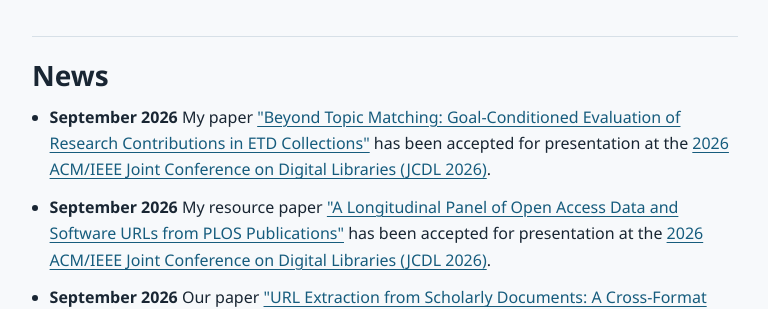
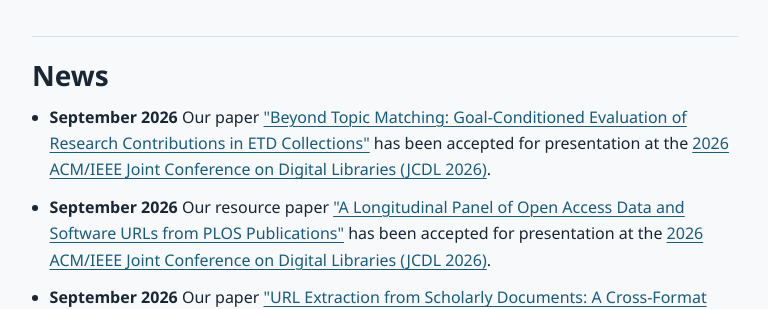
Before and after one commit to waingram/waingram.github.io, a Jekyll site: the page built from index.md, in a window 1280 px wide and 900 px high, scrolled down 1088 px. Shown: the part 154-463 px from the top of the window, without its empty margins (339-1107 px from the left). Built offline with Jekyll 4.4.1, drawn with Linux system fonts in a browser that asks for light colours; some web fonts are replaced.

Commit message:
Use collective authorship in JCDL announcements

```diff
--- a/_data/news.yml
+++ b/_data/news.yml
@@ -1,9 +1,9 @@
 - date: "September 2026"
   content: >
-    My paper <a href="https://2026.jcdl.org/accepted-contributions/" target="_blank" rel="noopener noreferrer">"Beyond Topic Matching: Goal-Conditioned Evaluation of Research Contributions in ETD Collections"</a> has been accepted for presentation at the <a href="https://2026.jcdl.org/" target="_blank" rel="noopener noreferrer">2026 ACM/IEEE Joint Conference on Digital Libraries (JCDL 2026)</a>.
+    Our paper <a href="https://2026.jcdl.org/accepted-contributions/" target="_blank" rel="noopener noreferrer">"Beyond Topic Matching: Goal-Conditioned Evaluation of Research Contributions in ETD Collections"</a> has been accepted for presentation at the <a href="https://2026.jcdl.org/" target="_blank" rel="noopener noreferrer">2026 ACM/IEEE Joint Conference on Digital Libraries (JCDL 2026)</a>.
 - date: "September 2026"
   content: >
-    My resource paper <a href="https://2026.jcdl.org/accepted-contributions/" target="_blank" rel="noopener noreferrer">"A Longitudinal Panel of Open Access Data and Software URLs from PLOS Publications"</a> has been accepted for presentation at the <a href="https://2026.jcdl.org/" target="_blank" rel="noopener noreferrer">2026 ACM/IEEE Joint Conference on Digital Libraries (JCDL 2026)</a>.
+    Our resource paper <a href="https://2026.jcdl.org/accepted-contributions/" target="_blank" rel="noopener noreferrer">"A Longitudinal Panel of Open Access Data and Software URLs from PLOS Publications"</a> has been accepted for presentation at the <a href="https://2026.jcdl.org/" target="_blank" rel="noopener noreferrer">2026 ACM/IEEE Joint Conference on Digital Libraries (JCDL 2026)</a>.
 - date: "September 2026"
   content: >
     Our paper <a href="https://2026.jcdl.org/accepted-contributions/" target="_blank" rel="noopener noreferrer">"URL Extraction from Scholarly Documents: A Cross-Format Comparative Analysis"</a> has been accepted for presentation at the <a href="https://2026.jcdl.org/" target="_blank" rel="noopener noreferrer">2026 ACM/IEEE Joint Conference on Digital Libraries (JCDL 2026)</a>. Congratulations Rochana!
```
